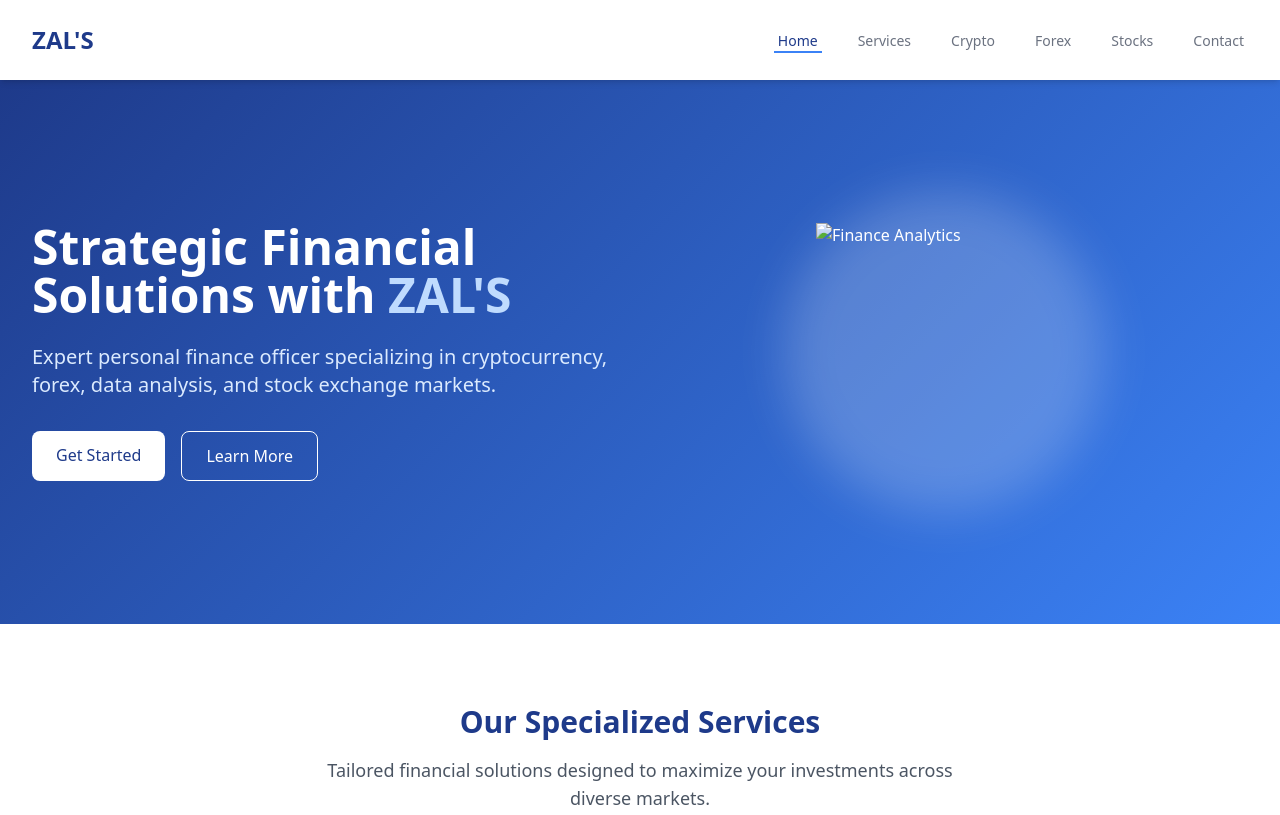
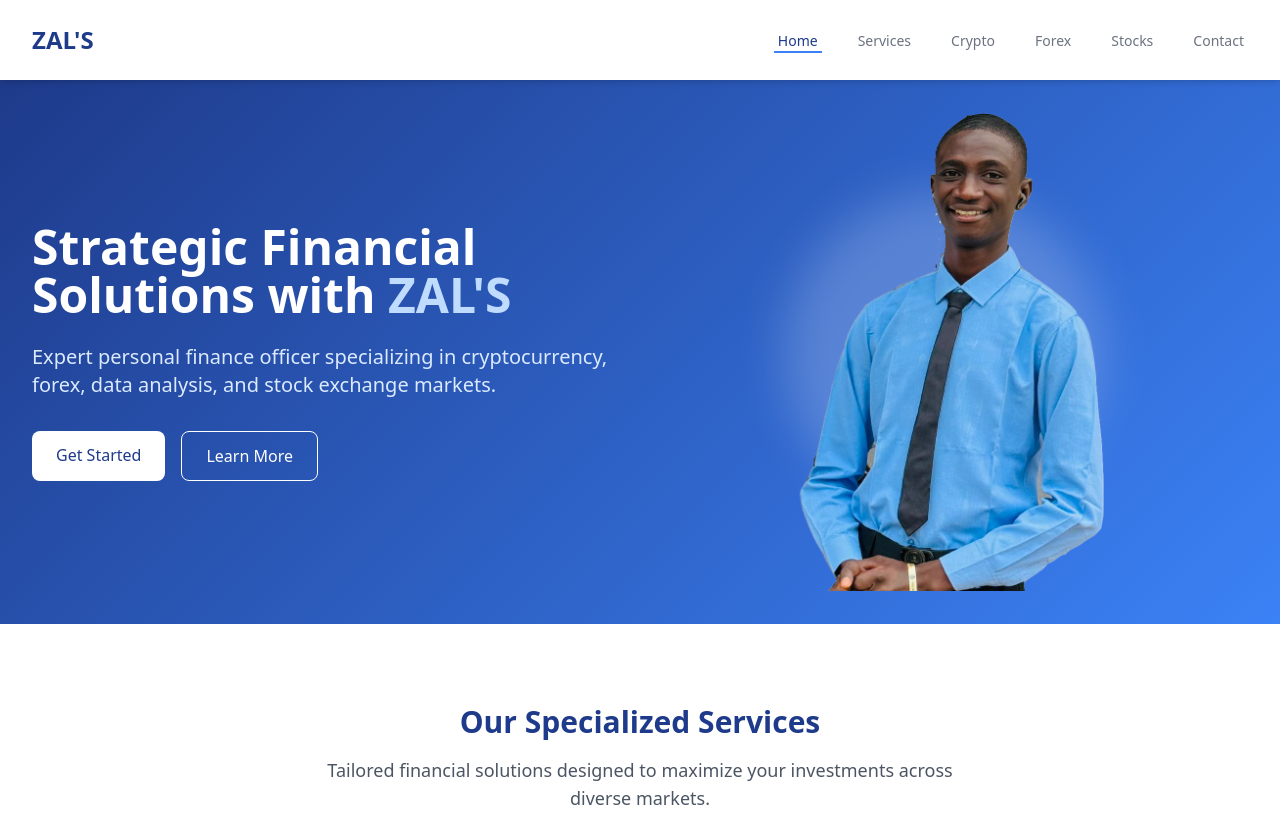
Before and after one commit to Kinghaq797/ZAL-S-finance, a plain HTML site: page index.html in a window 1280 px wide. Shown: the top 815 px of the page. Drawn offline with nearby package versions, Linux system fonts and the light colour scheme; no server answers.

Commit message:
update index.html

```diff
--- a/index.html
+++ b/index.html
@@ -85,7 +85,7 @@
                     <div class="relative w-64 h-64 sm:w-80 sm:h-80">
                         <div class="absolute inset-0 bg-white bg-opacity-20 rounded-full blur-xl"></div>
                         <div class="relative flex items-center justify-center w-full h-full">
-                            <img src="https://img.icons8.com/ios-filled/150/1e3a8a/financial-growth-analytics.png" class="w-64 h-64 floating" alt="Finance Analytics">
+                            <img src="asset/head shot.png">
                         </div>
                     </div>
                 </div>
```
Also changed, not shown: asset/head shot.png (added).
